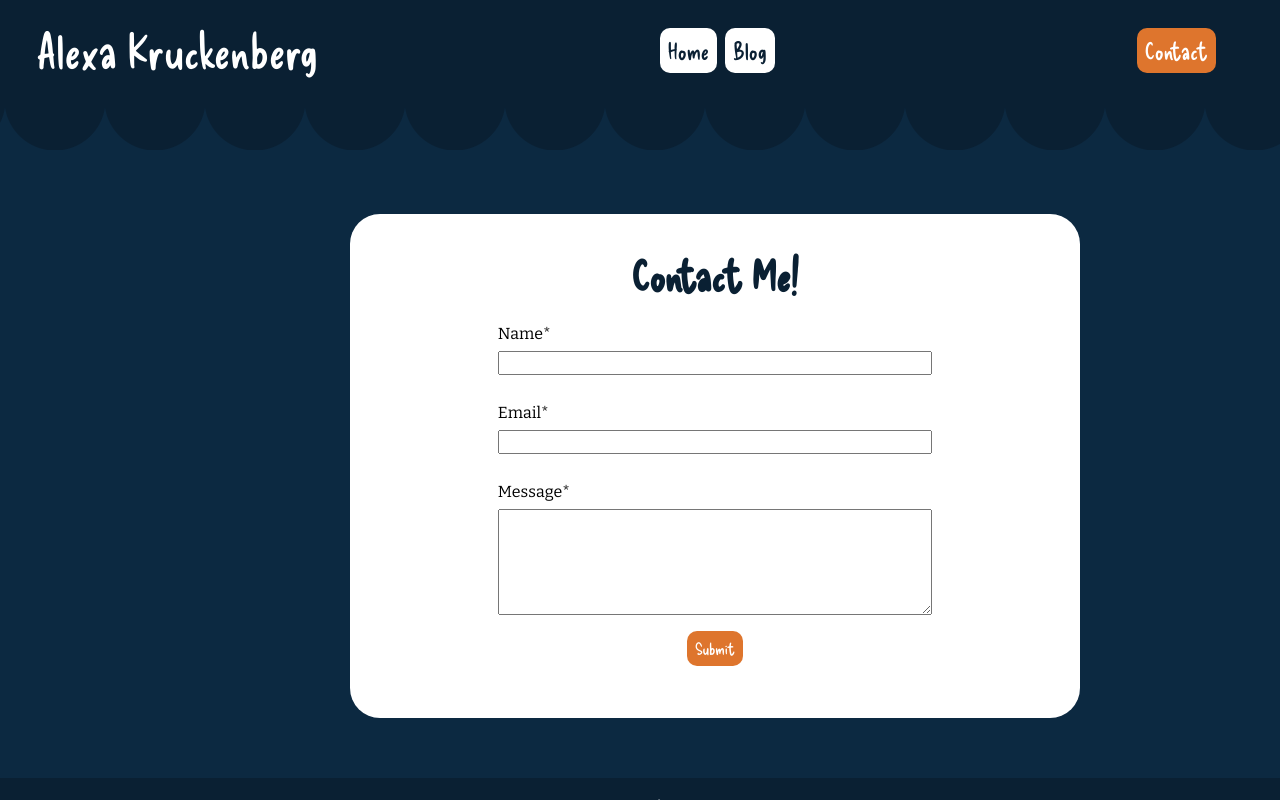
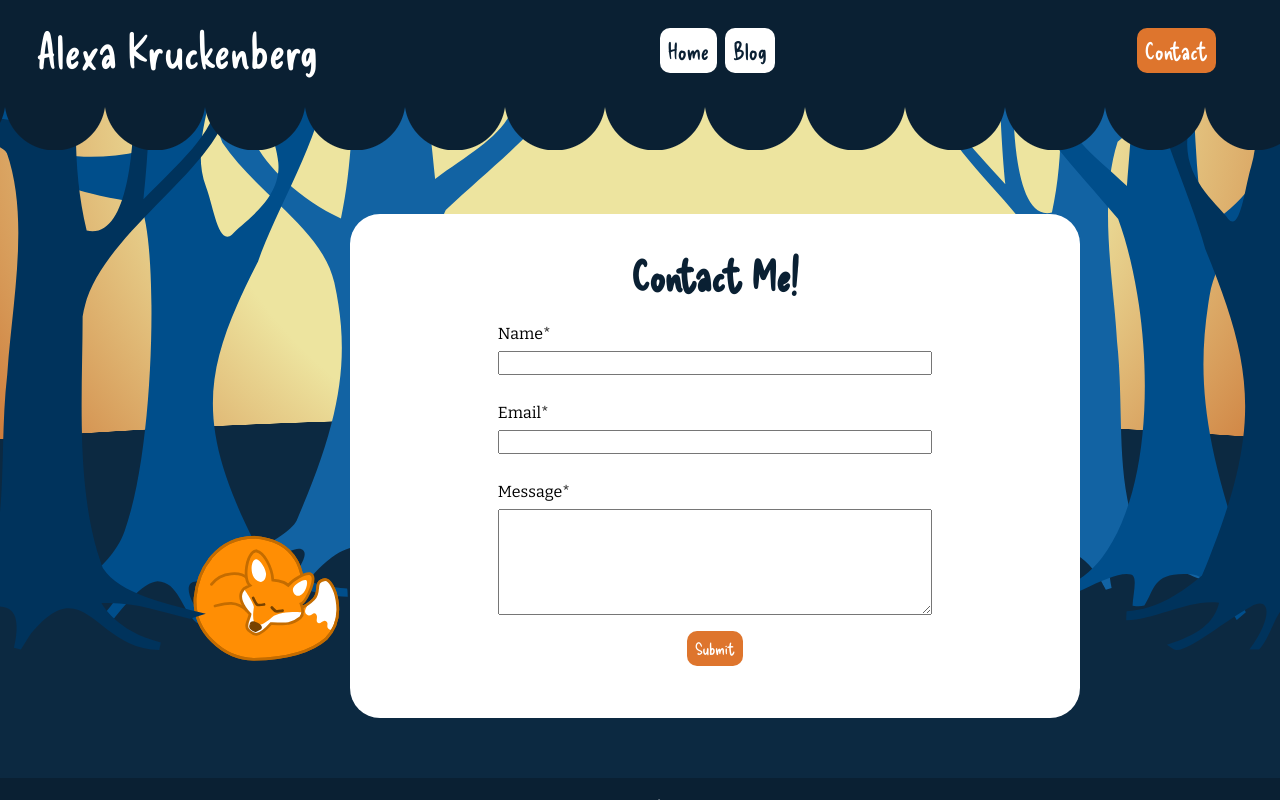
Before and after one commit to shroommu/portfolio-site-next, a Next.js app: page /contact in a window 1280 px wide. Built offline with nearby package versions, Linux system fonts and the light colour scheme.

Commit message:
fixed background but need to make some tree position adjustments

```diff
--- a/next.config.js
+++ b/next.config.js
@@ -4,4 +4,12 @@ module.exports = {
     styledComponents: true,
   },
   distDir: "build",
+  webpack(config) {
+    config.module.rules.push({
+      test: /\.svg$/,
+      use: ["@svgr/webpack"],
+    });
+
+    return config;
+  },
 };
--- a/package.json
+++ b/package.json
@@ -9,6 +9,7 @@
     "lint": "next lint"
   },
   "dependencies": {
+    "@svgr/webpack": "^8.1.0",
     "autoprefixer": "^10.4.16",
     "eslint": "8.49.0",
     "eslint-config-next": "13.5.2",
@@ -21,6 +22,7 @@
     "styled-components": "^5.3.11"
   },
   "devDependencies": {
+    "babel-plugin-inline-react-svg": "^2.0.2",
     "babel-plugin-styled-components": "^2.1.4"
   }
 }
--- a/public/assets/index.js
+++ b/public/assets/index.js
@@ -7,15 +7,15 @@ import tree3 from "./svg/tree3.svg";
 
 import { treeStyles, iconStyles } from "./utils";
 
-// export const Tree1 = styled(tree1)`
-//   ${(props) => treeStyles(props)}
-// `;
-// export const Tree2 = styled(tree2)`
-//   ${(props) => treeStyles(props)}
-// `;
-// export const Tree3 = styled(tree3)`
-//   ${(props) => treeStyles(props)}
-// `;
+export const Tree1 = styled(tree1)`
+  ${(props) => treeStyles(props)}
+`;
+export const Tree2 = styled(tree2)`
+  ${(props) => treeStyles(props)}
+`;
+export const Tree3 = styled(tree3)`
+  ${(props) => treeStyles(props)}
+`;
 
 // export const Icon = styled(Image)`
 //   ${(props) => iconStyles(props)};
--- a/public/assets/utils.js
+++ b/public/assets/utils.js
@@ -3,6 +3,7 @@ import { css } from "styled-components";
 export const treeStyles = ({
   fillColor,
   zIndex,
+  position,
   rightPos,
   leftPos,
   bottomPos,
@@ -13,7 +14,7 @@ export const treeStyles = ({
   return css`
     height: ${height};
     max-width: ${maxWidth};
-    position: absolute;
+    position: ${position || "absolute"};
     flex: 1;
     z-index: ${zIndex};
 
--- a/src/pages/_app.js
+++ b/src/pages/_app.js
@@ -9,6 +9,7 @@ export default function App({ Component, pageProps }) {
   return (
     <PageContainer>
       <Header />
+      <Background />
       <ContentContainer>
         <Component {...pageProps} />
         <Footer />
--- a/src/pages/blog/BlogCard.js
+++ b/src/pages/blog/BlogCard.js
@@ -1,5 +1,6 @@
 import styled from "styled-components";
 import Link from "next/link";
+import UnstyledImage from "next/image";
 
 import UnstyledCard from "../../components/Card";
 import { colors } from "../../components/constants";
@@ -32,7 +33,7 @@ const ImageContainer = styled.div`
   margin-bottom: 12px;
 `;
 
-const Image = styled.img`
+const Image = styled(UnstyledImage)`
   max-width: 100%;
   max-height: 100%;
   margin: auto;
@@ -98,7 +99,7 @@ export default function BlogCard({ postMetaData }) {
       <Link href={`/blog/post${slug}`}>
         <Container>
           <ImageContainer>
-            <Image src={image} />
+            <Image src={image} alt="" />
           </ImageContainer>
           <TextContainer>
             <Title>{title}</Title>
--- a/src/pages/shared/Background.js
+++ b/src/pages/shared/Background.js
@@ -4,8 +4,8 @@ import styled from "styled-components";
 import { device } from "../constants";
 import { colors } from "../../components/constants";
 
-// import { Tree1, Tree2, Tree3 } from "../../assets";
-// import fox from "../../assets/svg/fox.svg";
+import { Tree1, Tree2, Tree3 } from "../../../public/assets/";
+import fox from "../../../public/assets/svg/fox.svg";
 
 const BackgroundContainer = styled.div`
   display: flex;
@@ -86,15 +86,21 @@ const TreesRightContainer = styled.div`
   }
 `;
 
-// const FoxArt = styled(fox)`
-//   transform: translate(
-//     calc(calc(${(p) => p.offsetX}px - 250px) / 5),
-//     calc(${(p) => p.offsetY}px - ${(p) => p.offsetY / 3.5}px)
-//   );
-//   z-index: 22;
-//   position: absolute;
-//   max-height: 125px;
-// `;
+const FoxTreeContainer = styled.div`
+  position: absolute;
+  height: 95%;
+  bottom: -5%;
+`;
+
+const FoxArt = styled(fox)`
+  transform: translate(
+    calc(calc(${(p) => p.offsetX}px - 200px) / 5),
+    calc(${(p) => p.offsetY}px - ${(p) => p.offsetY / 3.5}px)
+  );
+  z-index: 22;
+  position: absolute;
+  max-height: 125px;
+`;
 
 export default function Background() {
   const [foxOffset, setFoxOffset] = useState([0, 0]);
@@ -107,7 +113,7 @@ export default function Background() {
   }, []);
 
   const updateSize = () => {
-    const { right, bottom } = foxTreeRef.current.getBoundingClientRect();
+    const { right, bottom } = foxTreeRef.current?.getBoundingClientRect();
     setFoxOffset([right, bottom]);
   };
 
@@ -129,6 +135,7 @@ export default function Background() {
             maxWidth="65%"
             testId="closest-tree-left"
           />
+          <FoxTreeContainer ref={foxTreeRef}>
             <Tree3
               fillColor={colors.middleTree}
               zIndex={22}
@@ -136,9 +143,10 @@ export default function Background() {
               maxWidth="65%"
               bottomPos="5%"
               preserveAspectRatio="none"
+              position="relative"
               testId="middle-tree-left"
-            ref={foxTreeRef}
             />
+          </FoxTreeContainer>
           <FoxArt
             test-id="fox-art"
             offsetX={foxOffset[0]}
```
Also changed, not shown: src/pages/home/Greeting.js (+6 -1 lines), 128 other files (tests, documents, lock files or other folders). Lines whose indentation alone changed are shown as unchanged.
